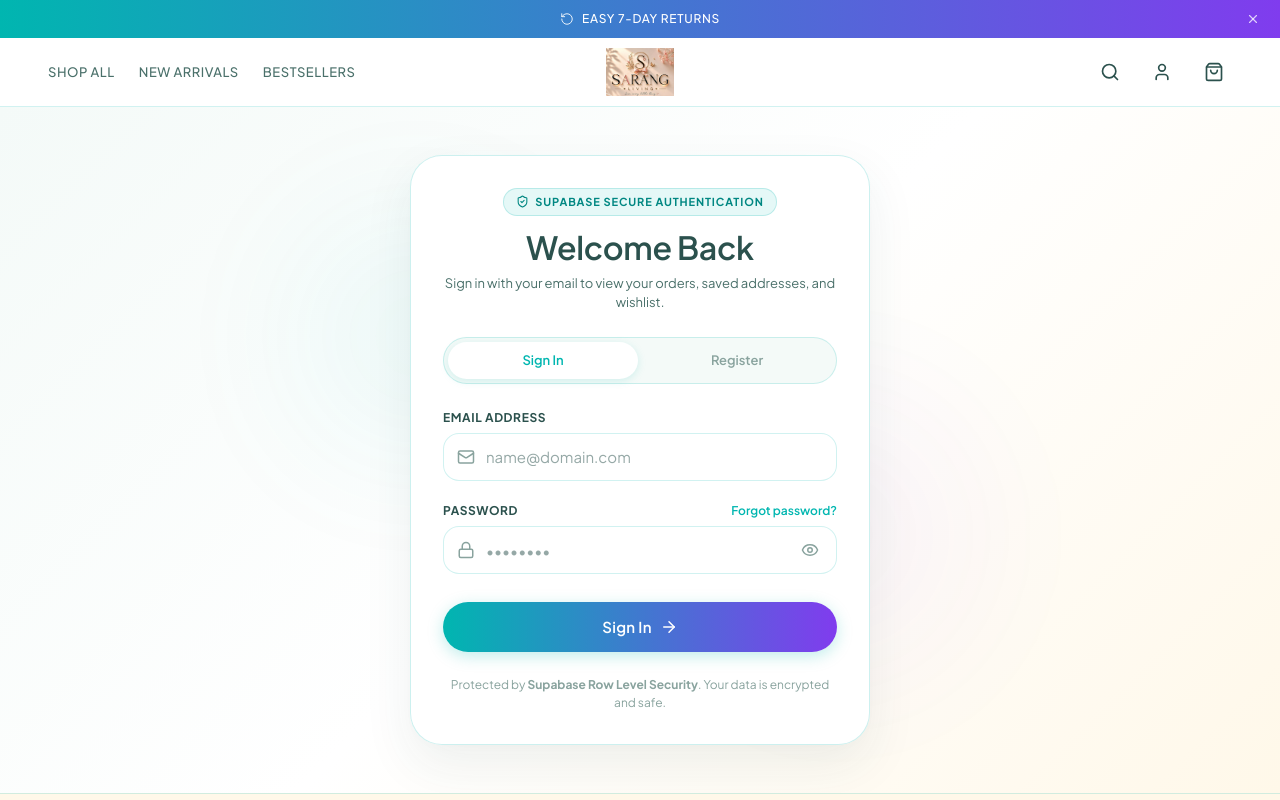
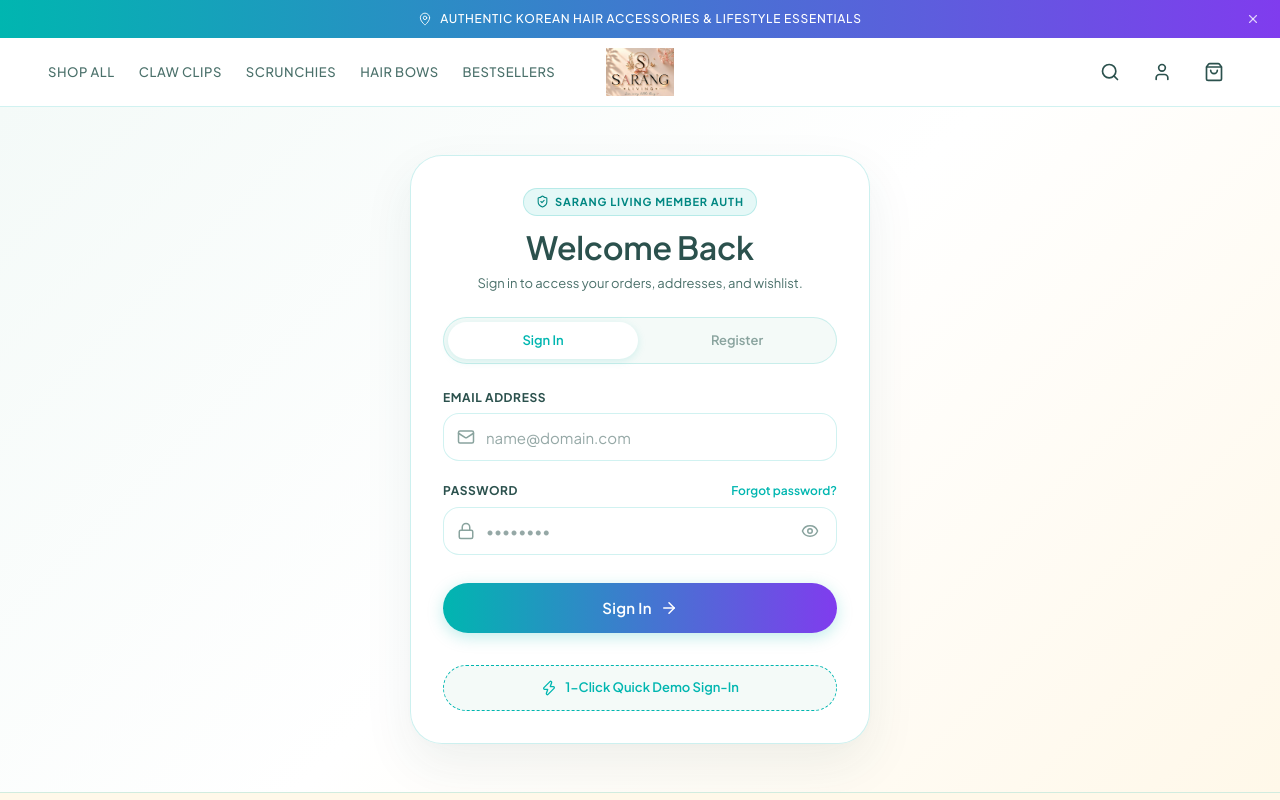
Before and after one commit to AKASHKOLANCHIYAPAN/sarang_living, a Next.js app: page /login in a window 1280 px wide. Shown: the top 800 px of the page. Built offline with nearby package versions, Linux system fonts and the light colour scheme; no server answers.

Commit message:
Refine layout, header navigation orientation, and clean auth experience (UniSeoul theme)

```diff
--- a/app/globals.css
+++ b/app/globals.css
@@ -3281,6 +3281,30 @@
   cursor: not-allowed;
 }
 
+.auth-demo-btn {
+  display: flex;
+  align-items: center;
+  justify-content: center;
+  gap: var(--space-2);
+  width: 100%;
+  height: 46px;
+  background: var(--color-bg-subtle);
+  color: var(--color-accent-teal);
+  border: 1px dashed var(--color-accent-teal);
+  border-radius: var(--radius-full);
+  font-size: var(--text-sm);
+  font-weight: 600;
+  cursor: pointer;
+  margin-top: var(--space-3);
+  transition: all var(--duration-fast) var(--ease-out);
+}
+
+.auth-demo-btn:hover {
+  background: var(--color-accent-teal-light);
+  border-style: solid;
+  transform: translateY(-1px);
+}
+
 .auth-back-btn {
   background: none;
   border: none;
--- a/app/login/page.tsx
+++ b/app/login/page.tsx
@@ -15,6 +15,7 @@
   AlertCircle,
   ShieldCheck,
   KeyRound,
+  Zap,
   Sparkles,
 } from 'lucide-react';
 import { useAuthStore, isValidEmail } from '@/store/authStore';
@@ -24,7 +25,7 @@
   const searchParams = useSearchParams();
   const redirectPath = searchParams.get('redirect') || '/account';
 
-  const { login, register, resetPassword, isAuthenticated, checkAuth, isLoading } = useAuthStore();
+  const { login, register, resetPassword, isAuthenticated, checkAuth, isLoading, setUser } = useAuthStore();
 
   const [tab, setTab] = useState<'login' | 'register' | 'forgot'>('login');
   const [showPassword, setShowPassword] = useState(false);
@@ -59,6 +60,57 @@
   const isEmailValid = activeEmail.length > 0 && isValidEmail(activeEmail);
   const isEmailInvalid = activeEmail.length > 3 && !isEmailValid;
 
+  const handleDemoSignIn = () => {
+    setError(null);
+    setSuccess('Signed in as Demo Member! Redirecting...');
+    setUser({
+      id: 'demo_user_101',
+      name: 'Eleanor Vance',
+      email: 'eleanor.vance@sarangliving.com',
+      role: 'VIP Member',
+      createdAt: new Date().toISOString(),
+      orders: [
+        {
+          id: 'ORD-9842',
+          date: new Date().toISOString(),
+          total: 89,
+          status: 'Shipped',
+          items: [
+            {
+              id: 'sl-001',
+              title: 'Pastel Matte Claw Clip Set',
+              price: 18,
+              quantity: 2,
+              image: '/products/SL001.png',
+            },
+            {
+              id: 'sl-002',
+              title: 'Silk Organza Scrunchie',
+              price: 14,
+              quantity: 1,
+              image: '/products/SL002.png',
+            },
+          ],
+        },
+      ],
+      addresses: [
+        {
+          id: 'addr_demo_1',
+          street: '742 Korean Fashion Ave, Suite 300',
+          city: 'New York',
+          state: 'NY',
+          zipCode: '10001',
+          country: 'United States',
+          isDefault: true,
+        },
+      ],
+    });
+
+    setTimeout(() => {
+      router.push(redirectPath);
+    }, 600);
+  };
+
   const handleLoginSubmit = async (e: React.FormEvent) => {
     e.preventDefault();
     setError(null);
@@ -70,7 +122,7 @@
     }
 
     if (!isValidEmail(loginEmail)) {
-      setError('Please enter a valid, original email address (e.g. name@example.com).');
+      setError('Please enter a valid, authentic email address (e.g. name@example.com).');
       return;
     }
 
@@ -78,10 +130,10 @@
     if (!result.success) {
       setError(result.error || 'Failed to sign in.');
     } else {
-      setSuccess('Successfully authenticated! Redirecting to your dashboard...');
+      setSuccess('Successfully authenticated! Redirecting...');
       setTimeout(() => {
         router.push(redirectPath);
-      }, 700);
+      }, 600);
     }
   };
 
@@ -96,7 +148,7 @@
     }
 
     if (!isValidEmail(regEmail)) {
-      setError('Please enter a valid, original email address (e.g. name@example.com).');
+      setError('Please enter a valid, authentic email address (e.g. name@example.com).');
       return;
     }
 
@@ -112,7 +164,7 @@
       setSuccess('Account created successfully! Welcome to Sarang Living.');
       setTimeout(() => {
         router.push(redirectPath);
-      }, 700);
+      }, 600);
     }
   };
 
@@ -139,34 +191,30 @@
 
   return (
     <div className="auth-page-container">
-      {/* Decorative ambient background glows */}
-      <div className="auth-ambient-glow glow-1" />
-      <div className="auth-ambient-glow glow-2" />
-
       <div className="auth-card-wrapper">
         <motion.div
-          initial={{ opacity: 0, y: 25, scale: 0.98 }}
-          animate={{ opacity: 1, y: 0, scale: 1 }}
-          transition={{ duration: 0.5, ease: [0.16, 1, 0.3, 1] }}
+          initial={{ opacity: 0, y: 20 }}
+          animate={{ opacity: 1, y: 0 }}
+          transition={{ duration: 0.4 }}
           className="auth-card"
         >
           {/* Header */}
           <div className="auth-header">
             <div className="auth-badge-pill">
               <ShieldCheck size={13} className="text-teal" />
-              <span>SUPABASE SECURE AUTHENTICATION</span>
+              <span>SARANG LIVING MEMBER AUTH</span>
             </div>
 
             <h1 className="auth-title">
               {tab === 'login' && 'Welcome Back'}
-              {tab === 'register' && 'Join Sarang Living'}
+              {tab === 'register' && 'Create Account'}
               {tab === 'forgot' && 'Reset Password'}
             </h1>
 
             <p className="auth-subtitle">
-              {tab === 'login' && 'Sign in with your email to view your orders, saved addresses, and wishlist.'}
-              {tab === 'register' && 'Create your account to enjoy fast checkout and curated member perks.'}
-              {tab === 'forgot' && 'Enter your email address and we will send you a password reset link.'}
+              {tab === 'login' && 'Sign in to access your orders, addresses, and wishlist.'}
+              {tab === 'register' && 'Join Sarang Living for fast checkout and exclusive perks.'}
+              {tab === 'forgot' && 'Enter your email to receive a password reset link.'}
             </p>
 
             {/* Navigation Tabs */}
@@ -237,7 +285,7 @@
                   <label htmlFor="login-email">Email Address</label>
                   {isEmailValid && (
                     <span className="auth-valid-tag">
-                      <CheckCircle2 size={12} /> Valid Email Format
+                      <CheckCircle2 size={12} /> Valid Format
                     </span>
                   )}
                 </div>
@@ -254,7 +302,7 @@
                   />
                 </div>
                 {isEmailInvalid && (
-                  <span className="auth-field-error">Please enter a complete email address (e.g., user@example.com)</span>
+                  <span className="auth-field-error">Please enter a valid email address (e.g., user@example.com)</span>
                 )}
               </div>
 
@@ -308,6 +356,15 @@
                   </>
                 )}
               </button>
+
+              {/* Quick 1-Click Demo Login */}
+              <button
+                type="button"
+                onClick={handleDemoSignIn}
+                className="auth-demo-btn"
+              >
+                <Zap size={16} /> 1-Click Quick Demo Sign-In
+              </button>
             </form>
           )}
 
@@ -332,10 +389,10 @@
 
               <div className="auth-input-group">
                 <div className="auth-label-row">
-                  <label htmlFor="reg-email">Original Email Address</label>
+                  <label htmlFor="reg-email">Email Address</label>
                   {isEmailValid && (
                     <span className="auth-valid-tag">
-                      <CheckCircle2 size={12} /> Valid Email Format
+                      <CheckCircle2 size={12} /> Valid Format
                     </span>
                   )}
                 </div>
@@ -351,13 +408,10 @@
                     required
                   />
                 </div>
-                {isEmailInvalid && (
-                  <span className="auth-field-error">Please enter an authentic email address (e.g., user@example.com)</span>
-                )}
               </div>
 
               <div className="auth-input-group">
-                <label htmlFor="reg-password">Password (Minimum 6 characters)</label>
+                <label htmlFor="reg-password">Password (Min. 6 chars)</label>
                 <div className="auth-input-wrapper">
                   <Lock size={18} className="auth-input-icon" />
                   <input
@@ -373,7 +427,6 @@
                     type="button"
                     className="auth-toggle-pwd"
                     onClick={() => setShowPassword(!showPassword)}
-                    aria-label={showPassword ? 'Hide password' : 'Show password'}
                   >
                     {showPassword ? <EyeOff size={18} /> : <Eye size={18} />}
                   </button>
@@ -392,6 +445,14 @@
                     Create Account <Sparkles size={18} />
                   </>
                 )}
+              </button>
+
+              <button
+                type="button"
+                onClick={handleDemoSignIn}
+                className="auth-demo-btn"
+              >
+                <Zap size={16} /> 1-Click Quick Demo Sign-In
               </button>
             </form>
           )}
@@ -420,7 +481,7 @@
                 className="auth-submit-btn"
               >
                 {forgotLoading ? (
-                  <span className="auth-spinner">Sending Reset Link...</span>
+                  <span className="auth-spinner">Sending...</span>
                 ) : (
                   <>
                     Send Reset Link <KeyRound size={18} />
@@ -441,10 +502,6 @@
               </button>
             </form>
           )}
-
-          <div className="auth-footer-note">
-            Protected by <strong>Supabase Row Level Security</strong>. Your data is encrypted and safe.
-          </div>
         </motion.div>
       </div>
     </div>
--- a/components/home/Hero.tsx
+++ b/components/home/Hero.tsx
@@ -108,7 +108,7 @@
             </div>
             <div className="hero-stat-divider" />
             <div className="hero-stat">
-              <span className="hero-stat-number">₹10</span>
+              <span className="hero-stat-number">$10</span>
               <span className="hero-stat-label">Starting</span>
             </div>
           </motion.div>
--- a/components/home/TrustBar.tsx
+++ b/components/home/TrustBar.tsx
@@ -6,23 +6,23 @@
 const trustItems = [
   {
     icon: Truck,
-    title: 'Free Shipping',
-    description: 'On all orders above ₹999',
+    title: 'Free Express Shipping',
+    description: 'On all orders above $99',
   },
   {
     icon: RotateCcw,
-    title: 'Easy Returns',
-    description: '7-day hassle-free returns',
+    title: '7-Day Easy Returns',
+    description: 'Hassle-free returns & exchanges',
   },
   {
     icon: Shield,
-    title: 'Secure Payment',
-    description: 'UPI, cards & more via Razorpay',
+    title: 'Secure Checkout',
+    description: '256-bit SSL encrypted payment',
   },
   {
     icon: Heart,
-    title: 'Curated with Love',
-    description: 'Handpicked Korean-minimalist pieces',
+    title: 'Korean Aesthetics',
+    description: 'Handpicked minimalist pieces',
   },
 ];
 
--- a/components/layout/AnnouncementBar.tsx
+++ b/components/layout/AnnouncementBar.tsx
@@ -5,9 +5,9 @@
 import { motion, AnimatePresence } from 'framer-motion';
 
 const announcements = [
-  { icon: Truck, text: 'Free Shipping on orders above ₹999' },
-  { icon: RotateCcw, text: 'Easy 7-day returns' },
-  { icon: MapPin, text: 'Pan-India delivery' },
+  { icon: Truck, text: '✨ Free Express Shipping on orders above $99 — Code: UNISEOUL ✨' },
+  { icon: MapPin, text: 'Authentic Korean Hair Accessories & Lifestyle Essentials' },
+  { icon: RotateCcw, text: 'Easy 7-Day Returns & Worldwide Dispatch' },
 ];
 
 export default function AnnouncementBar() {
--- a/components/layout/Header.tsx
+++ b/components/layout/Header.tsx
@@ -13,7 +13,9 @@
 
 const navLinks = [
   { label: 'Shop All', href: '/products' },
-  { label: 'New Arrivals', href: '/products?sort=newest' },
+  { label: 'Claw Clips', href: '/products?category=claw-clips' },
+  { label: 'Scrunchies', href: '/products?category=scrunchies' },
+  { label: 'Hair Bows', href: '/products?category=hair-bows' },
   { label: 'Bestsellers', href: '/products?sort=bestsellers' },
 ];
 
```
